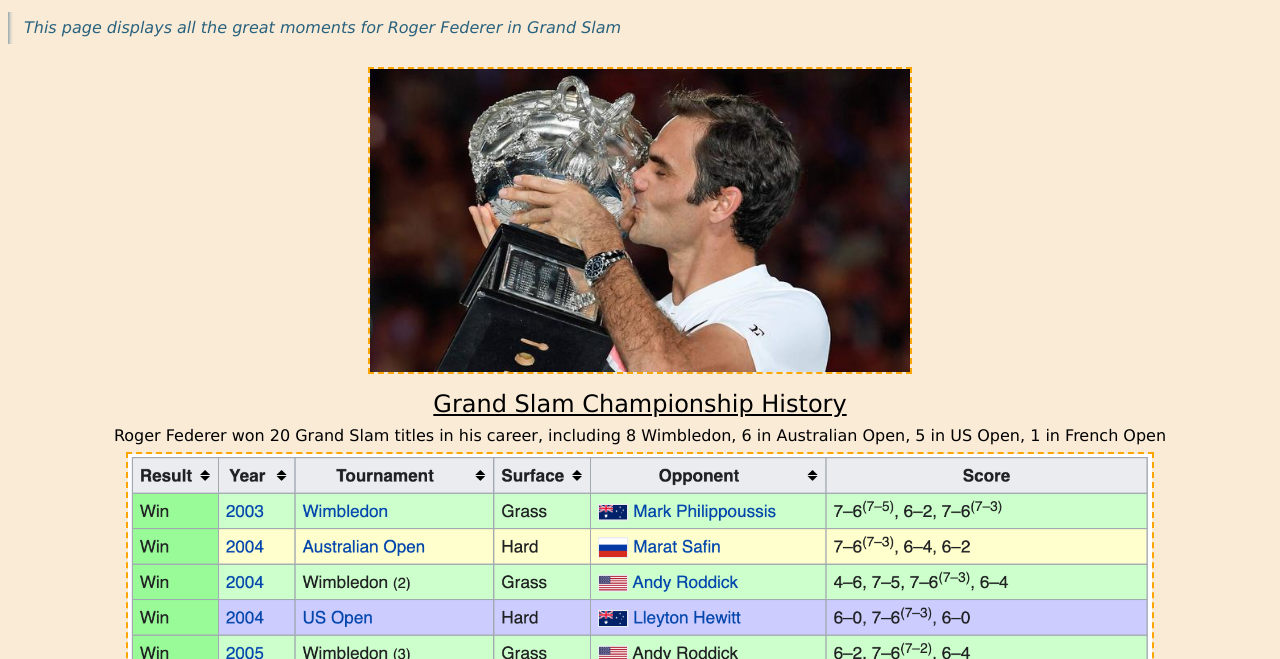
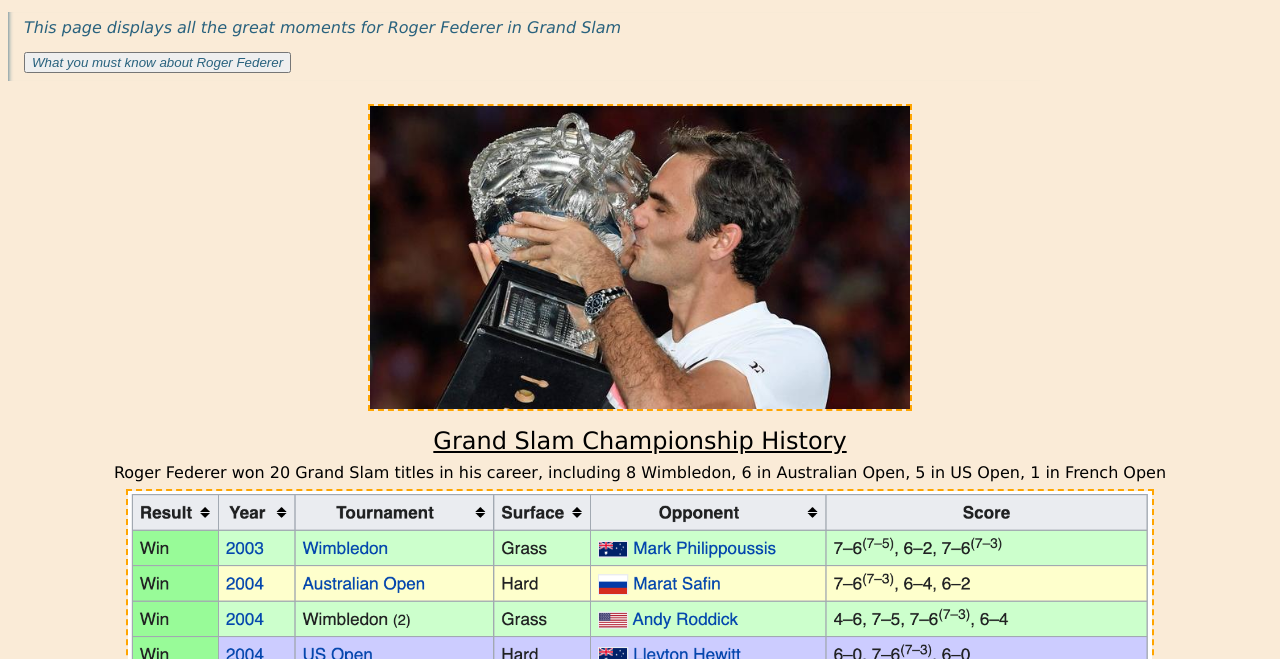
Before and after one commit to RogerLi-97/portfolio-content, a plain HTML site: page grand_slam.html in a window 1280 px wide. Shown: the part 141-800 px from the top of the page. Drawn offline with Linux system fonts and the light colour scheme.

Commit message:
SI539 Portfolio Project final draft completed2

```diff
--- a/css/style.css
+++ b/css/style.css
@@ -155,6 +155,12 @@ aside>p {
     margin: .5rem;
 }
 
+#notice {
+    margin: .5rem;
+    color: #29627e;
+    font-style: italic;
+}
+
 .grand-slam p {
     text-align: center;
 }
--- a/grand_slam.html
+++ b/grand_slam.html
@@ -52,6 +52,7 @@
           This page displays all the great moments for Roger Federer in Grand
           Slam
         </p>
+        <button id="notice" onclick="notice()">What you must know about Roger Federer</button>
       </aside>
       <main class="grand-slam">
         <figure>
@@ -187,5 +188,6 @@
         </p>
       </footer>
     </div>
+    <script src="./js/script.js"></script>
   </body>
 </html>
--- /dev/null
+++ b/js/script.js
@@ -0,0 +1,3 @@
+function notice() {
+    window.alert("Roger Federer is the greatest tennis player of all time!")
+}
```
